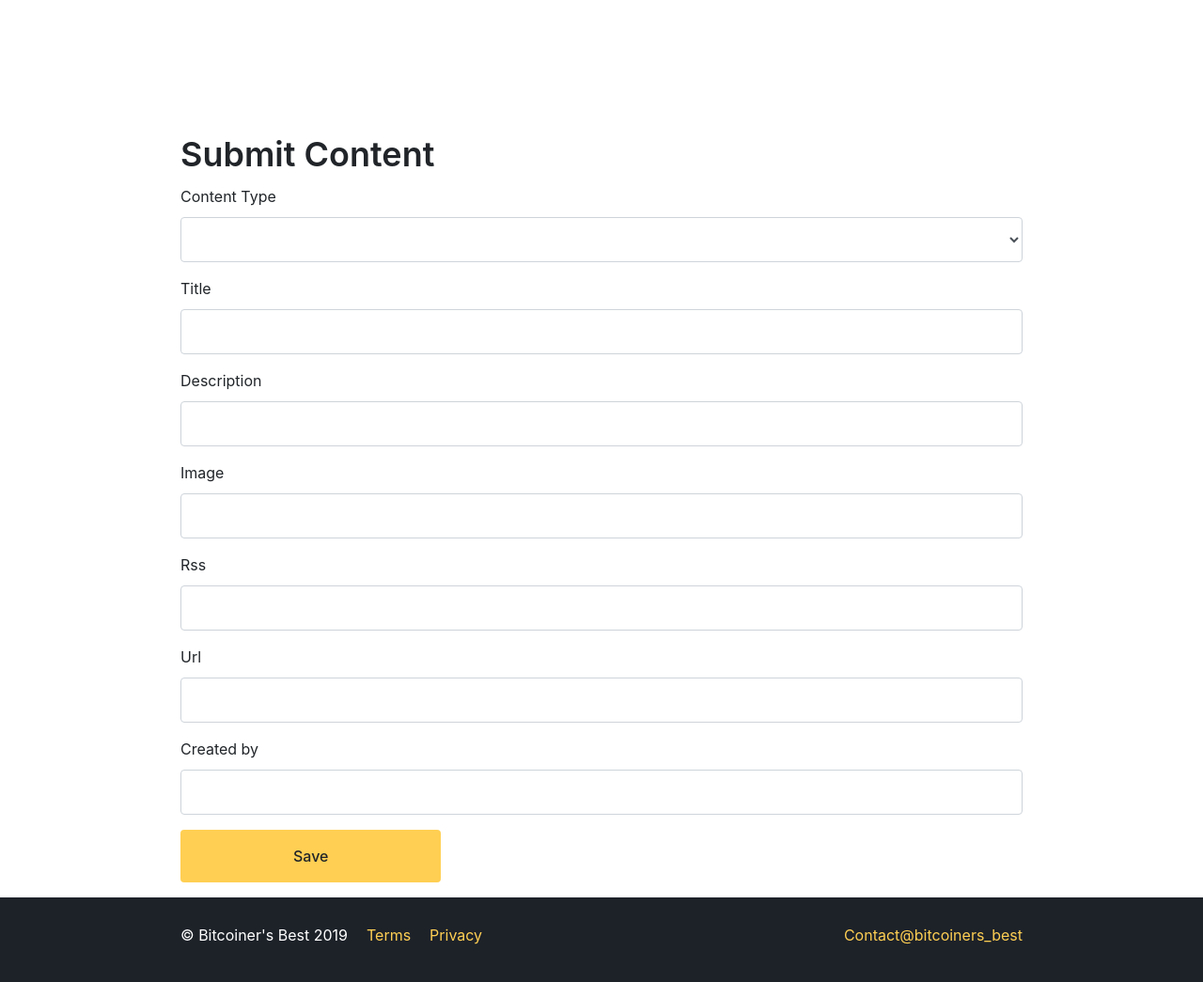
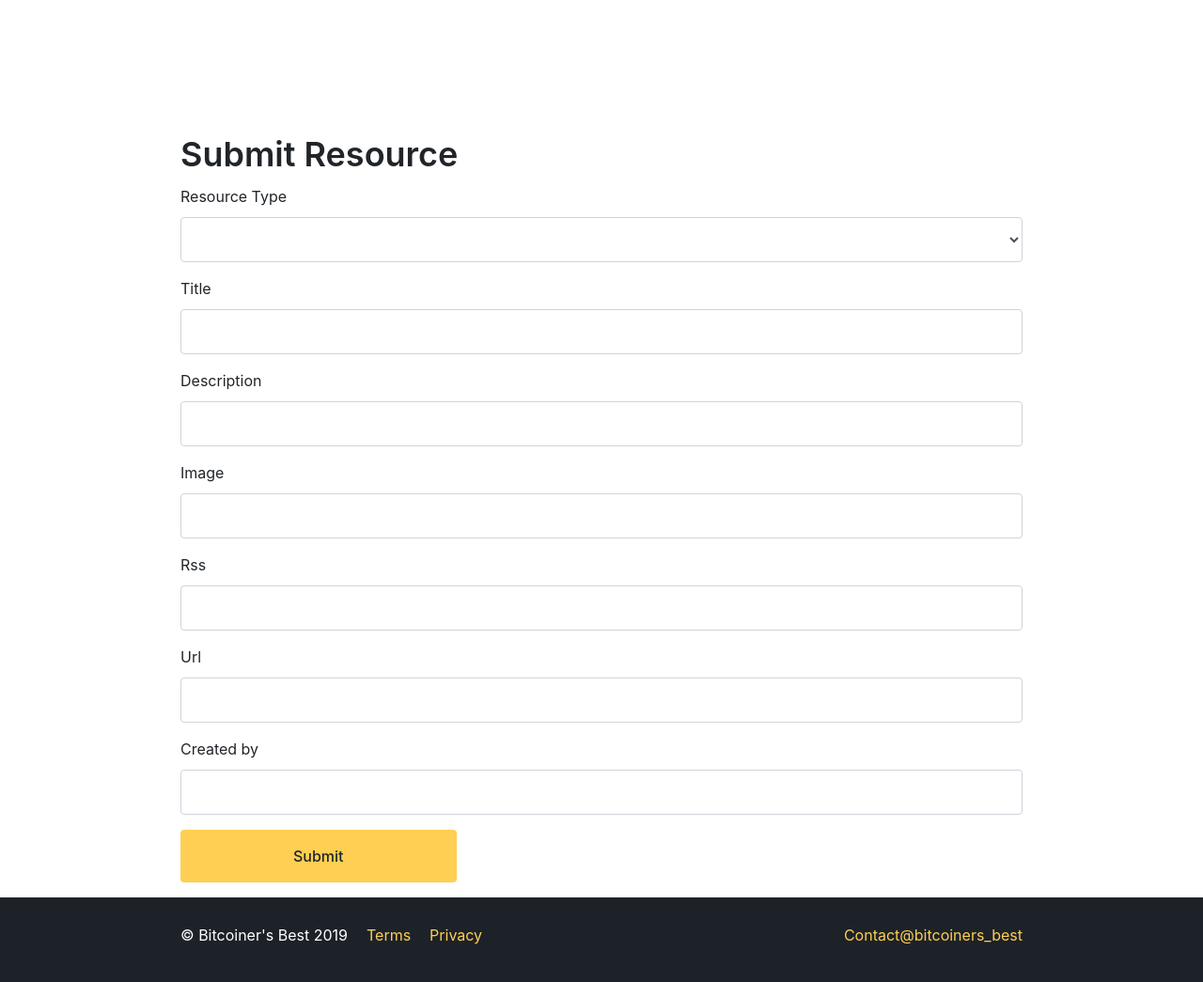
Before and after one commit to Bitcoiners-Best/bitcoinersbest, a Yii app: template views/admin/res-item/create.php in a window 1280 px wide. Shown: the whole page at 94% size. Run offline with PHP 8.4 and a stand-in for Yii, Linux system fonts and the light colour scheme; the template is opened without the code that fills it, so the values that code supplies are empty; form fields are guessed from the names that the template uses; some libraries are stand-ins or nearby versions.

Commit message:
wording updates

```diff
--- a/views/admin/res-item/_form.php
+++ b/views/admin/res-item/_form.php
@@ -12,7 +12,7 @@ use yii\widgets\ActiveForm;
 
     <?php $form = ActiveForm::begin(); ?>
 
-    <?= $form->field($model, 'res_type_id')->dropDownList(\app\models\ResType::getAvailableTypesAsArray(),['style'=>'width:200px'])->label('Content Type') ?>
+    <?= $form->field($model, 'res_type_id')->dropDownList(\app\models\ResType::getAvailableTypesAsArray(),['style'=>'width:200px'])->label('Resource Type') ?>
 
     <?= $form->field($model, 'title')->textInput(['maxlength' => true]) ?>
 
@@ -27,7 +27,7 @@ use yii\widgets\ActiveForm;
     <?= $form->field($model, 'created_by')->textInput(['maxlength' => true]) ?>
 
     <div class="form-group">
-        <?= Html::submitButton('Save', ['class' => 'btn btn-rect-xl']) ?>
+        <?= Html::submitButton('Submit', ['class' => 'btn btn-rect-xl']) ?>
     </div>
 
     <?php ActiveForm::end(); ?>
--- a/views/admin/res-item/create.php
+++ b/views/admin/res-item/create.php
@@ -5,7 +5,7 @@ use yii\helpers\Html;
 /* @var $this yii\web\View */
 /* @var $model app\models\ResItem */
 
-$this->title = 'Submit Content';
+$this->title = 'Submit Resource';
 ?>
 <div class="res-item-create">
 
```
